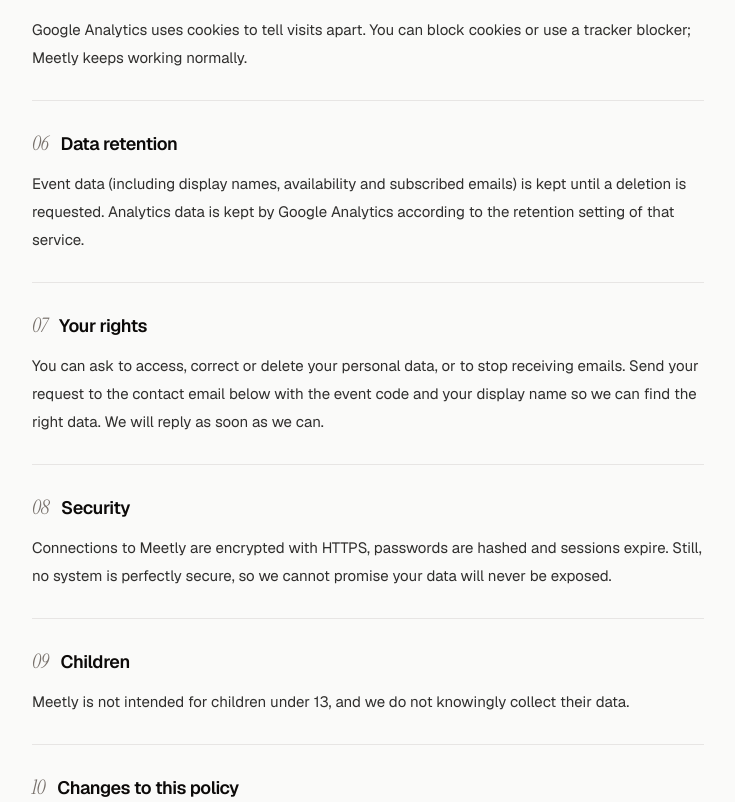
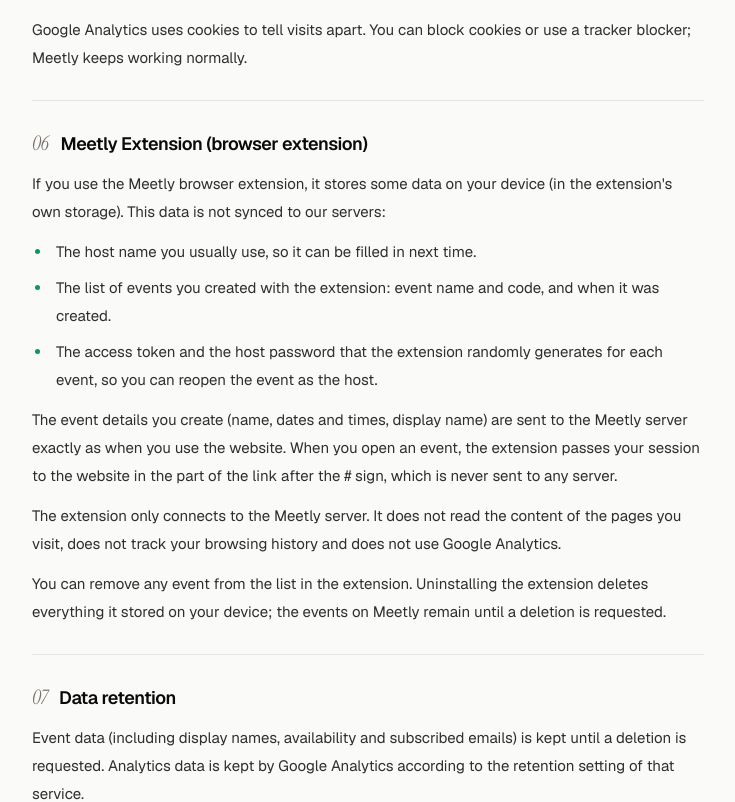
Before and after one commit to HKBDU/Meetly, a React (Vite) app in the folder frontend/: page /privacy in a window 1280 px wide. Shown: the part 1780-2582 px from the top of the page, without its empty margins (376-1111 px from the left). Built offline with nearby package versions, Linux system fonts and the light colour scheme; no server answers.

Commit message:
docs(legal): describe Meetly Extension data handling in the privacy policy

```diff
--- a/frontend/src/features/legal/content.ts
+++ b/frontend/src/features/legal/content.ts
@@ -79,6 +79,20 @@ const privacyVi: LegalDocument = {
       body: [
         'Meetly lưu một số thông tin ngay trên trình duyệt của bạn (localStorage): phiên tham gia sự kiện để bạn không phải nhập lại tên, chế độ sáng/tối và ngôn ngữ đã chọn.',
         'Google Analytics dùng cookie để phân biệt lượt truy cập. Bạn có thể chặn cookie hoặc dùng tiện ích chặn theo dõi; Meetly vẫn hoạt động bình thường.',
+      ],
+    },
+    {
+      heading: 'Meetly Extension (tiện ích trình duyệt)',
+      body: [
+        'Nếu bạn dùng tiện ích Meetly cho trình duyệt, tiện ích lưu một số dữ liệu ngay trên máy bạn (trong bộ nhớ riêng của tiện ích), không đồng bộ lên máy chủ của chúng tôi:',
+        [
+          'Tên người tổ chức bạn hay dùng, để điền sẵn lần sau.',
+          'Danh sách sự kiện bạn đã tạo bằng tiện ích: tên và mã sự kiện, thời điểm tạo.',
+          'Mã đăng nhập và mật khẩu người tổ chức do tiện ích tự tạo ngẫu nhiên cho từng sự kiện, để bạn mở lại sự kiện với vai trò người tổ chức.',
+        ],
+        'Thông tin sự kiện bạn tạo (tên, ngày giờ, tên hiển thị) được gửi tới máy chủ Meetly giống hệt khi dùng trang web. Khi bạn bấm mở một sự kiện, tiện ích chuyển phiên đăng nhập sang trang web qua phần sau dấu # của đường dẫn; phần này không được gửi lên máy chủ.',
+        'Tiện ích chỉ kết nối tới máy chủ Meetly. Tiện ích không đọc nội dung các trang web bạn mở, không theo dõi lịch sử duyệt web và không dùng Google Analytics.',
+        'Bạn có thể xoá từng sự kiện khỏi danh sách trong tiện ích. Gỡ tiện ích sẽ xoá toàn bộ dữ liệu tiện ích đã lưu trên máy; sự kiện trên Meetly vẫn còn cho đến khi có yêu cầu xoá.',
       ],
     },
     {
@@ -169,6 +183,20 @@ const privacyEn: LegalDocument = {
       body: [
         'Meetly keeps a few things in your browser (localStorage): your event session so you do not have to re-enter your name, your light/dark mode and your language.',
         'Google Analytics uses cookies to tell visits apart. You can block cookies or use a tracker blocker; Meetly keeps working normally.',
+      ],
+    },
+    {
+      heading: 'Meetly Extension (browser extension)',
+      body: [
+        "If you use the Meetly browser extension, it stores some data on your device (in the extension's own storage). This data is not synced to our servers:",
+        [
+          'The host name you usually use, so it can be filled in next time.',
+          'The list of events you created with the extension: event name and code, and when it was created.',
+          'The access token and the host password that the extension randomly generates for each event, so you can reopen the event as the host.',
+        ],
+        'The event details you create (name, dates and times, display name) are sent to the Meetly server exactly as when you use the website. When you open an event, the extension passes your session to the website in the part of the link after the # sign, which is never sent to any server.',
+        'The extension only connects to the Meetly server. It does not read the content of the pages you visit, does not track your browsing history and does not use Google Analytics.',
+        'You can remove any event from the list in the extension. Uninstalling the extension deletes everything it stored on your device; the events on Meetly remain until a deletion is requested.',
       ],
     },
     {
```
